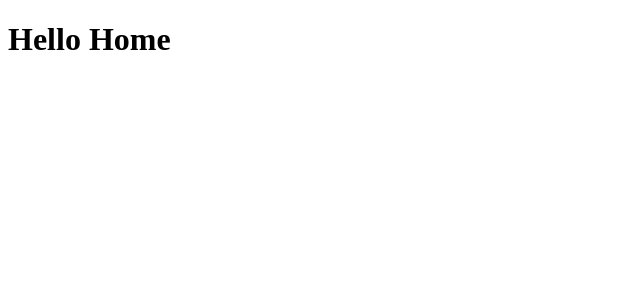
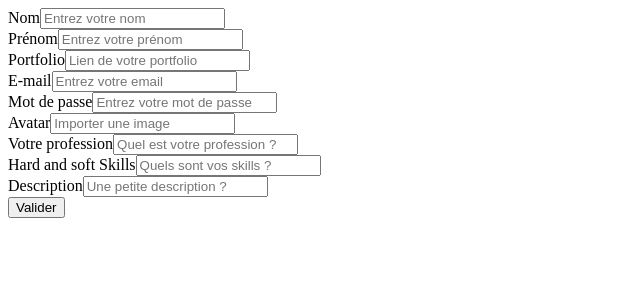
Before and after one commit to Sachdarras/Hackaton, a React (Vite) app in the folder client/: page /registeruser in a window 1280 px wide. Shown: the top 300 px of the page, without its empty margins (0-640 px from the left). Built offline with nearby package versions, Linux system fonts and the light colour scheme.

Commit message:
formulaire user opérationnel

```diff
--- a/client/src/pages/RegisterUser.jsx
+++ b/client/src/pages/RegisterUser.jsx
@@ -1,5 +1,153 @@
+import { useState } from "react";
+import axios from "axios";
+
 function RegisterUser() {
-  return <h1>Hello Home</h1>;
+  const [name, setName] = useState("");
+  const [firstname, setFirstName] = useState("");
+  const [profession, setProfession] = useState("");
+  const [email, setEmail] = useState("");
+  const [mentor] = useState(0);
+  const [photo, setPhoto] = useState("");
+  const [portfolio, setPortfolio] = useState("");
+  const [password, setPassword] = useState("");
+  const [skills, setSkills] = useState("");
+  const [description, setDescription] = useState("");
+
+  const handleAddUser = async (e) => {
+    e.preventDefault();
+
+    const NewUser = {
+      name,
+      firstname,
+      profession,
+      email,
+      mentor,
+      photo,
+      portfolio,
+      password,
+      skills,
+      description,
+    };
+
+    try {
+      // Appel à l'API pour créer un nouvel utilisateur
+      await axios.post(`http://localhost:3310/api/candidate`, NewUser, {
+        headers: {
+          "Content-Type": "application/json",
+        },
+      });
+    } catch (error) {
+      console.error(
+        "Erreur lors de la création du compte : ",
+        error.response ? error.response.data : error.message
+      );
+    }
+  };
+
+  return (
+    <form className="formUser" onSubmit={handleAddUser}>
+      <div className="formGroup">
+        <label htmlFor="name">Nom</label>
+        <input
+          type="text"
+          id="name"
+          placeholder="Entrez votre nom"
+          value={name}
+          onChange={(e) => setName(e.target.value)}
+          required
+        />
+      </div>
+      <div className="formGroup">
+        <label htmlFor="firstname">Prénom</label>
+        <input
+          type="text"
+          id="firstname"
+          placeholder="Entrez votre prénom"
+          value={firstname}
+          onChange={(e) => setFirstName(e.target.value)}
+          required
+        />
+      </div>
+      <div className="formGroup">
+        <label htmlFor="portfolio">Portfolio</label>
+        <input
+          type="text"
+          id="portfolio"
+          placeholder="Lien de votre portfolio"
+          value={portfolio}
+          onChange={(e) => setPortfolio(e.target.value)}
+        />
+      </div>
+      <div className="formGroup">
+        <label htmlFor="email">E-mail</label>
+        <input
+          type="email"
+          id="email"
+          placeholder="Entrez votre email"
+          value={email}
+          onChange={(e) => setEmail(e.target.value)}
+          required
+        />
+      </div>
+      <div className="formGroup">
+        <label htmlFor="password">Mot de passe</label>
+        <input
+          type="password"
+          id="password"
+          placeholder="Entrez votre mot de passe"
+          value={password}
+          onChange={(e) => setPassword(e.target.value)}
+          required
+        />
+      </div>
+      <div className="formGroup">
+        <label htmlFor="photo">Avatar</label>
+        <input
+          type="text"
+          id="photo"
+          placeholder="Importer une image"
+          value={photo}
+          onChange={(e) => setPhoto(e.target.value)}
+          // accept="image/png, image/jpeg, image/svg"
+        />
+      </div>
+      <div className="formGroup">
+        <label htmlFor="profession">Votre profession</label>
+        <input
+          type="text"
+          id="profession"
+          placeholder="Quel est votre profession ?"
+          value={profession}
+          onChange={(e) => setProfession(e.target.value)}
+          required
+        />
+      </div>
+      <div className="formGroup">
+        <label htmlFor="skills">Hard and soft Skills</label>
+        <input
+          type="text"
+          id="skills"
+          placeholder="Quels sont vos skills ?"
+          value={skills}
+          onChange={(e) => setSkills(e.target.value)}
+          required
+        />
+      </div>
+      <div className="formGroup">
+        <label htmlFor="description">Description</label>
+        <input
+          type="text"
+          id="description"
+          placeholder="Une petite description ?"
+          value={description}
+          onChange={(e) => setDescription(e.target.value)}
+        />
+      </div>
+      <button className="account-button" type="submit">
+        Valider
+      </button>
+    </form>
+  );
 }
 
 export default RegisterUser;
```
Also changed, not shown: 1 other file (tests, documents, lock files or other folders).
